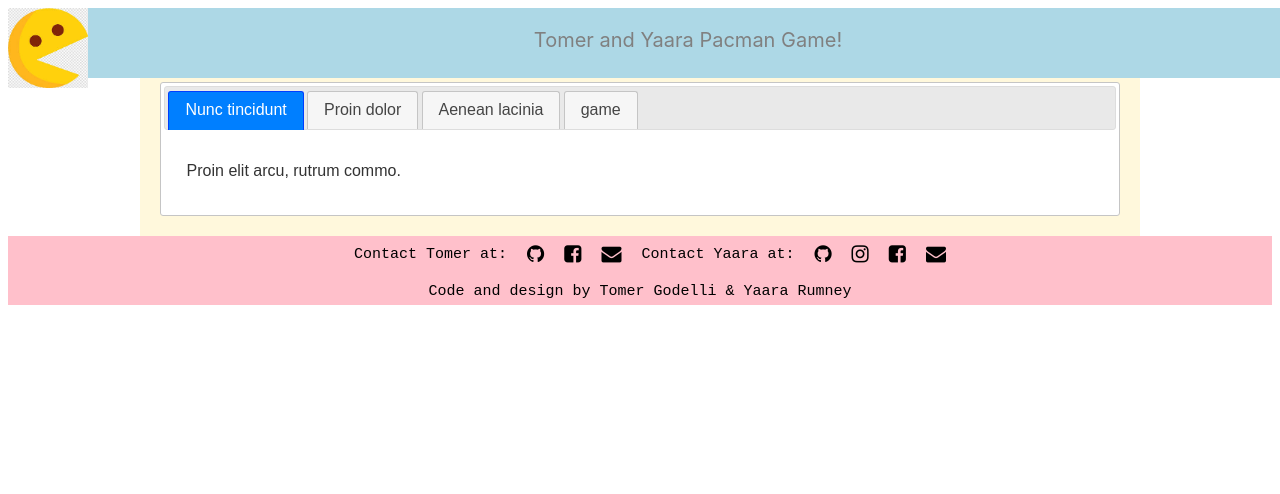
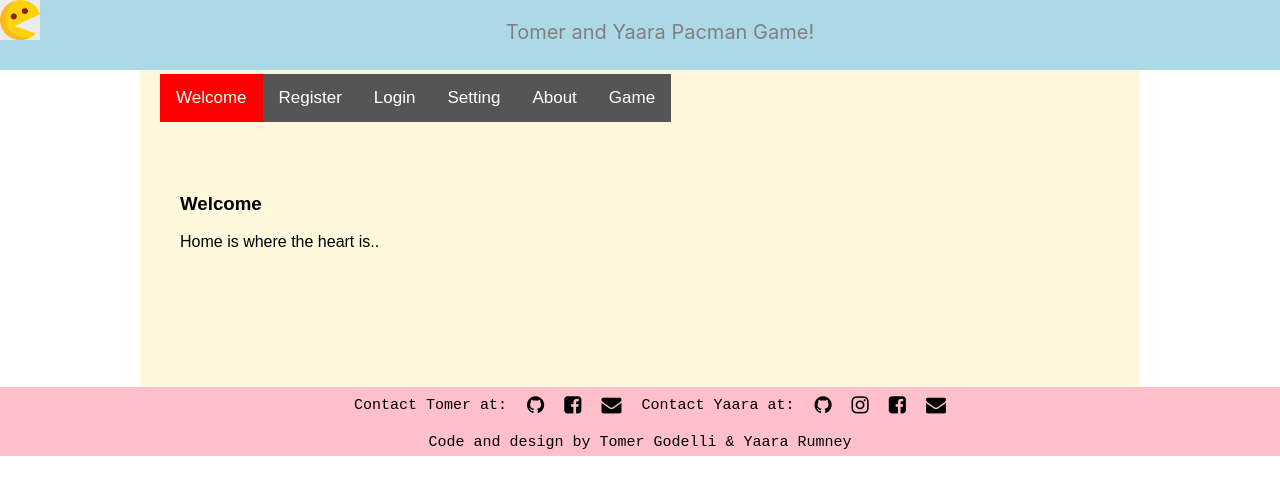
Before and after one commit to SISE-Web-Development-Environments/assignment2-yaara-tomer, a plain HTML site: page index.html in a window 1280 px wide. Drawn offline with nearby package versions, Linux system fonts and the light colour scheme; files that its build step writes are made by us from their sources.

Commit message:
tashtit 3

```diff
--- a/index.html
+++ b/index.html
@@ -13,17 +13,13 @@
 	<link rel="stylesheet" type="text/css" href="style.css" />
 	<script src="https://code.jquery.com/jquery-1.12.4.js"></script>
 	<script src="https://code.jquery.com/ui/1.12.1/jquery-ui.js"></script>
-	<script>
-		$(function () {
-			$("#tabs").tabs();
-		});
-	</script>
+
 
 </head>
 
 <body>
 	<header>
-		<img class="logo-img" src="images/pacman.jpg" width="80" height="80" ALT="align box" ALIGN=Left>
+		<img class="logo-img" src="images/pacman.jpg" width="40" height="40" ALT="align box" ALIGN=Left>
 		<p>Tomer and Yaara Pacman Game!</p>
 	</header>
 	<br>
@@ -31,25 +27,40 @@
 	<br>
 	<div class="wrapper">
 		<div id="tabs">
-		<ul>
-			<li><a href="#tabs-1">Nunc tincidunt</a></li>
-			<li><a href="#tabs-2">Proin dolor</a></li>
-			<li><a href="#tabs-3">Aenean lacinia</a></li>
-			<li><a href="#fromthem">game</a></li>
-		</ul>
-		<div id="tabs-1">
-			<p>Proin elit arcu, rutrum commo.</p>
+			<button class="tablink" onclick="openPage('Welcome', this, 'red')" id="defaultOpen">Welcome</button>
+			<button class="tablink" onclick="openPage('Register', this, 'green')">Register</button>
+			<button class="tablink" onclick="openPage('Login', this, 'blue')">Login</button>
+
+			<button class="tablink" onclick="openPage('Setting', this, 'orange')">Setting</button>
+			<button class="tablink" onclick="openPage('About', this, 'orange')">About</button>
+			<button class="tablink" onclick="openPage('Game', this, 'orange')">Game</button>
+
+			<div id="Welcome" class="tabcontent">
+				<h3>Welcome</h3>
+				<p>Home is where the heart is..</p>
 			</div>
-		<div id="tabs-2">
-			<p>M. Ut posuere viverra nulla. Agiat, tellus pellentesque pretium posuere, felis lorem euismod felis, eu ornare
-				leo nisi vel felis. Mauris consectetur tortor et purus.</p>
+
+			<div id="Register" class="tabcontent">
+				<h3>Register</h3>
+				<p>Some news this fine day!</p>
 			</div>
-		<div id="tabs-3">
-			<p>MaUt sagittis. Donec nisi lectus, feugiat
-				porttitor, tempor ac, tempor vitae, pede. Aenean vehicula velit eu tellus interdum rutrum. Maecenas
-				commodo. Pellentesque nec elit. Fusce in lacus. Vivamus a libero vitae lectus hendrerit hendrerit.</p>
+
+			<div id="Login" class="tabcontent">
+				<h3>Login</h3>
+				<p>Get in touch, or swing by for a cup of coffee.</p>
 			</div>
-		<div id="fromthem">
+			<div id="Setting" class="tabcontent">
+				<h3>Setting</h3>
+				<p>Who we are and what we do.</p>
+			</div>
+			<div id="About" class="tabcontent">
+				<h3>About</h3>
+				<p>Who we are and what we do.</p>
+			</div>
+
+			<div id="Game" class="tabcontent">
+				<h3>Game</h3>
+
 					<div id="score">
 						<label for="lblScore">SCORE:</label>
 						<input id="lblScore" type="text" />
@@ -69,7 +80,8 @@
 		<div id="contactreal" class="socialbtns">
 			<ul>
 				<li>Contact Tomer at:</li>
-				<li><a href="https://github.com/TomerGodelli" target="_blank"> <i class="fa fa-lg fa-github"></i></a></li>
+				<li><a href="https://github.com/TomerGodelli" target="_blank"> <i class="fa fa-lg fa-github"></i></a>
+				</li>
 				<li><a href="https://www.facebook.com/https://www.facebook.com/godelli"><i
 							class="fa fa-lg fa-facebook-square"></i></a></li>
 				<li><a href="mailto:tomergodelli@gmail.com"><i class="fa fa-lg fa-envelope"></i></a></li>
@@ -89,5 +101,23 @@
 		</span>
 	</footer>
 </body>
+<script>
+	function openPage(pageName, elmnt, color) {
+		var i, tabcontent, tablinks;
+		tabcontent = document.getElementsByClassName("tabcontent");
+		for (i = 0; i < tabcontent.length; i++) {
+			tabcontent[i].style.display = "none";
+		}
+		tablinks = document.getElementsByClassName("tablink");
+		for (i = 0; i < tablinks.length; i++) {
+			tablinks[i].style.backgroundColor = "";
+		}
+		document.getElementById(pageName).style.display = "block";
+		elmnt.style.backgroundColor = color;
+	}
+
+	// Get the element with id="defaultOpen" and click on it
+	document.getElementById("defaultOpen").click();
+</script>
 
 </html>
--- a/style.css
+++ b/style.css
@@ -60,3 +60,36 @@
   .credits .fa{
 	color: black;
   }
+
+  body, html {
+	height: 100%;
+	margin: 0;
+	font-family: Arial;
+  }
+
+  /* Style tab links */
+  .tablink {
+	background-color: #555;
+	color: white;
+	float: left;
+	border: none;
+	outline: none;
+	cursor: pointer;
+	padding: 14px 16px;
+	font-size: 17px;
+
+  }
+
+  .tablink:hover {
+	background-color: #777;
+  }
+
+  /* Style the tab content (and add height:100% for full page content) */
+  .tabcontent {
+	color: black;
+	display: none;
+	padding: 100px 20px;
+	height: 100%;
+  }
+
+  #About {background-color: orange;}
```
Lines whose indentation alone changed are shown as unchanged.
